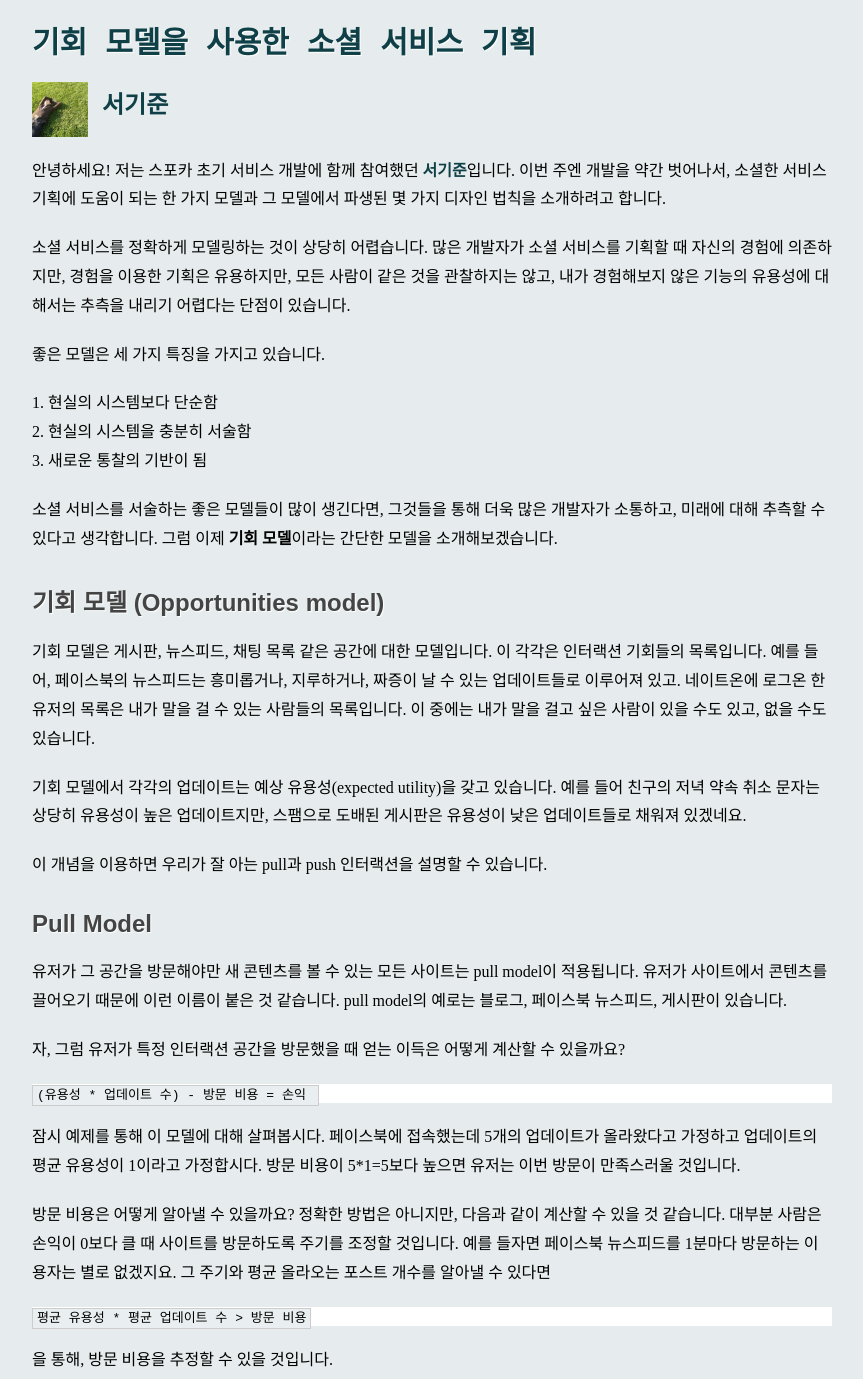
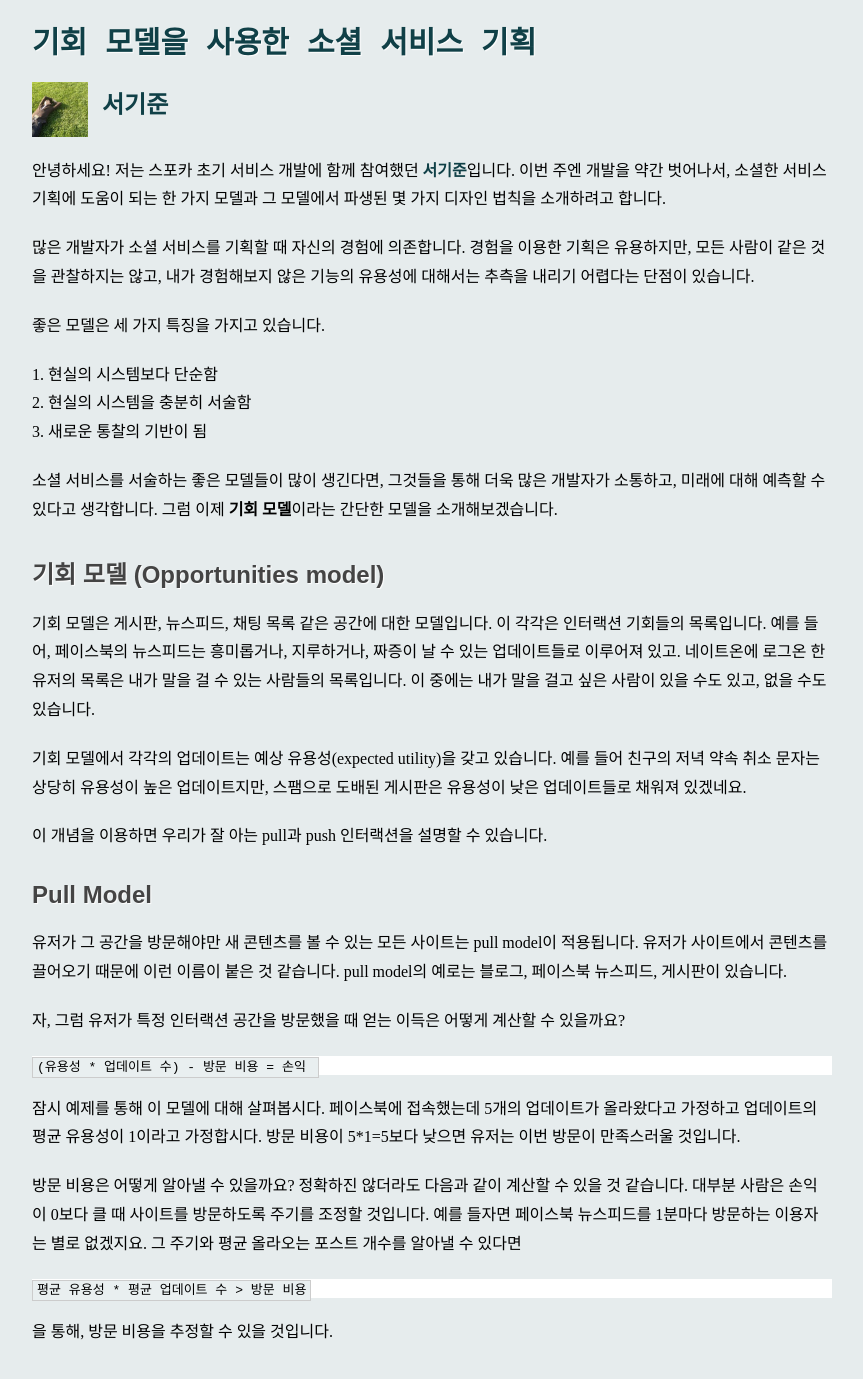
Before and after one commit to darjeeling/spoqa.github.com, a Jekyll site: the page built from _posts/2012-04-16-social-service-design-using-opportunities-model.md, in a window 1280 px wide and 1400 px high, scrolled down 649 px, cut to the strip 21-1400 px from the top of the window. Shown: the whole strip, without its empty margins (208-1071 px from the left). Built offline with Jekyll 4.4.1, drawn with Linux system fonts in a browser that asks for light colours; nearby versions of some CDN libraries; comment, search, counter and statistics services are not loaded; some of the changed text lies outside the part shown.

Commit message:
오타 수정

```diff
--- a/_posts/2012-04-16-social-service-design-using-opportunities-model.md
+++ b/_posts/2012-04-16-social-service-design-using-opportunities-model.md
@@ -9,7 +9,7 @@ publish: true
 
 안녕하세요! 저는 스포카 초기 서비스 개발에 함께 참여했던 [서기준](http://twitter.com/kijunseo)입니다. 이번 주엔 개발을 약간 벗어나서, 소셜한 서비스 기획에 도움이 되는 한 가지 모델과 그 모델에서 파생된 몇 가지 디자인 법칙을 소개하려고 합니다.
 
-소셜 서비스를 정확하게 모델링하는 것이 상당히 어렵습니다. 많은 개발자가 소셜 서비스를 기획할 때 자신의 경험에 의존하지만, 경험을 이용한 기획은 유용하지만, 모든 사람이 같은 것을 관찰하지는 않고, 내가 경험해보지 않은 기능의 유용성에 대해서는 추측을 내리기 어렵다는 단점이 있습니다.
+많은 개발자가 소셜 서비스를 기획할 때 자신의 경험에 의존합니다. 경험을 이용한 기획은 유용하지만, 모든 사람이 같은 것을 관찰하지는 않고, 내가 경험해보지 않은 기능의 유용성에 대해서는 추측을 내리기 어렵다는 단점이 있습니다.
 
 좋은 모델은 세 가지 특징을 가지고 있습니다.
 
@@ -17,7 +17,7 @@ publish: true
 2. 현실의 시스템을 충분히 서술함
 3. 새로운 통찰의 기반이 됨
 
-소셜 서비스를 서술하는 좋은 모델들이 많이 생긴다면, 그것들을 통해 더욱 많은 개발자가 소통하고, 미래에 대해 추측할 수 있다고 생각합니다. 그럼 이제 **기회 모델**이라는 간단한 모델을 소개해보겠습니다.
+소셜 서비스를 서술하는 좋은 모델들이 많이 생긴다면, 그것들을 통해 더욱 많은 개발자가 소통하고, 미래에 대해 예측할 수 있다고 생각합니다. 그럼 이제 **기회 모델**이라는 간단한 모델을 소개해보겠습니다.
 
 ## 기회 모델 (Opportunities model)
 
@@ -35,9 +35,9 @@ publish: true
 
     (유용성 * 업데이트 수) - 방문 비용 = 손익
 
-잠시 예제를 통해 이 모델에 대해 살펴봅시다. 페이스북에 접속했는데 5개의 업데이트가 올라왔다고 가정하고 업데이트의 평균 유용성이 1이라고 가정합시다. 방문 비용이 5*1=5보다 높으면 유저는 이번 방문이 만족스러울 것입니다.
+잠시 예제를 통해 이 모델에 대해 살펴봅시다. 페이스북에 접속했는데 5개의 업데이트가 올라왔다고 가정하고 업데이트의 평균 유용성이 1이라고 가정합시다. 방문 비용이 5*1=5보다 낮으면 유저는 이번 방문이 만족스러울 것입니다.
 
-방문 비용은 어떻게 알아낼 수 있을까요? 정확한 방법은 아니지만, 다음과 같이 계산할 수 있을 것 같습니다. 대부분 사람은 손익이 0보다 클 때 사이트를 방문하도록 주기를 조정할 것입니다. 예를 들자면 페이스북 뉴스피드를 1분마다 방문하는 이용자는 별로 없겠지요. 그 주기와 평균 올라오는 포스트 개수를 알아낼 수 있다면
+방문 비용은 어떻게 알아낼 수 있을까요? 정확하진 않더라도 다음과 같이 계산할 수 있을 것 같습니다. 대부분 사람은 손익이 0보다 클 때 사이트를 방문하도록 주기를 조정할 것입니다. 예를 들자면 페이스북 뉴스피드를 1분마다 방문하는 이용자는 별로 없겠지요. 그 주기와 평균 올라오는 포스트 개수를 알아낼 수 있다면
 
     평균 유용성 * 평균 업데이트 수 > 방문 비용
 
@@ -61,7 +61,7 @@ publish: true
 
 유용성이 낮은 업데이트는 pull model을 사용해 보여주는 것이 좋지만, 업데이트 여러 개가 쌓여서 방해비용보다 높아졌다고 판단된다면, 여러 업데이트를 모아 push를 할 수 있습니다.
 
-매번 이용자가 방문할 때 pull model 손익을 계산해 볼 수 있습니다. 만약 손익이 마이너스라면 방문데이터를 더 자세하게 분석해봅니다.
+매번 이용자가 방문할 때 pull model 손익을 계산해 볼 수도 있습니다. 만약 손익이 마이너스라면 방문데이터를 더 자세하게 분석해봅니다.
 
 유용성을 더 정확하게 분석해 유저그룹을 나눌 수도 있습니다. 야구 사이트를 만든다고 생각해봅시다. 팀별 게시판을 나누는 것이 좋을까요, 아니면 하나의 게시판에서 모든 유저들이 대화할 수 있도록 할까요? 만약 한번 방문한 유저가 평균 20개의 업데이트를 보는데, 그 중 17개가 자신의 팀에 관한 내용이 아니라면 흥미를 잃어버릴 수도 있습니다. 하지만 다른 팀에 관한 글의 유용성이 0보다 크고, 3개의 새로운 글만으로는 방문 비용을 메꿀 수 없다고 판단하면 게시판을 합칠 수도 있습니다.
 
```
